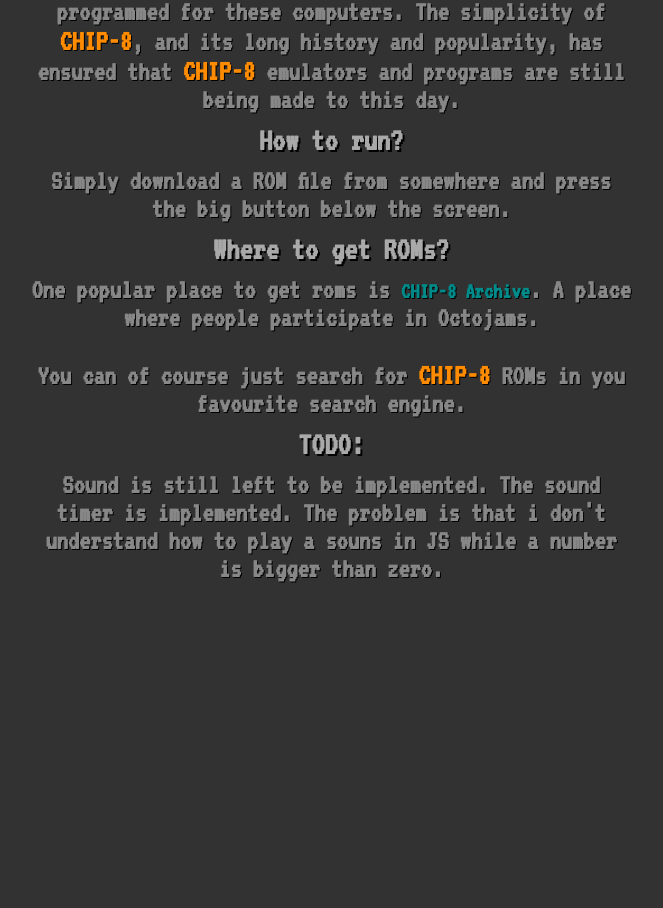
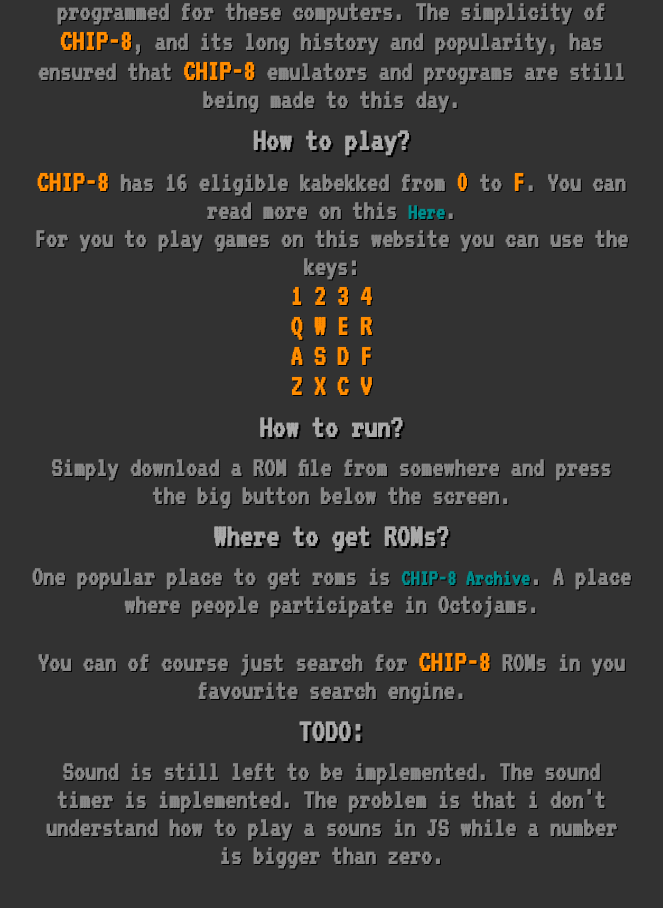
Before and after one commit to HenryAndersson/chip8, a plain HTML site: page index.html in a window 1280 px wide. Shown: the part 1084-1992 px from the top of the page, without its empty margins (309-972 px from the left). Before the commit the page ends 1707 px from the top, so only its background shows below. Drawn offline with Linux system fonts and the light colour scheme.

Commit message:
Add files via upload

```diff
--- a/index.html
+++ b/index.html
@@ -56,6 +56,26 @@
 			ensured that <span class="chip8logo">CHIP-8</span> emulators and
 			programs are still being made to this day.
 		</p>
+
+		<h3>
+			How to play?
+		</h3>
+		<p>
+			<span class="chip8logo">CHIP-8</span> has 16 eligible kabekked from <span class="chip8logo">0</span> to <span
+				class="chip8logo">F</span>.
+			You can read more on this <a href="https://tobiasvl.github.io/blog/write-a-chip-8-emulator/#keypad">Here</a>.
+			<br>
+			For you to play games on this website you can use the keys:
+			<br>
+			<span class="chip8logo">1</span> <span class="chip8logo">2</span> <span class="chip8logo">3</span> <span
+				class="chip8logo">4</span><br>
+			<span class="chip8logo">Q</span> <span class="chip8logo">W</span> <span class="chip8logo">E</span> <span
+				class="chip8logo">R</span><br>
+			<span class="chip8logo">A</span> <span class="chip8logo">S</span> <span class="chip8logo">D</span> <span
+				class="chip8logo">F</span><br>
+			<span class="chip8logo">Z</span> <span class="chip8logo">X</span> <span class="chip8logo">C</span> <span
+				class="chip8logo">V</span><br>
+		</p>
 		<h3>
 			How to run?
 		</h3>
```
